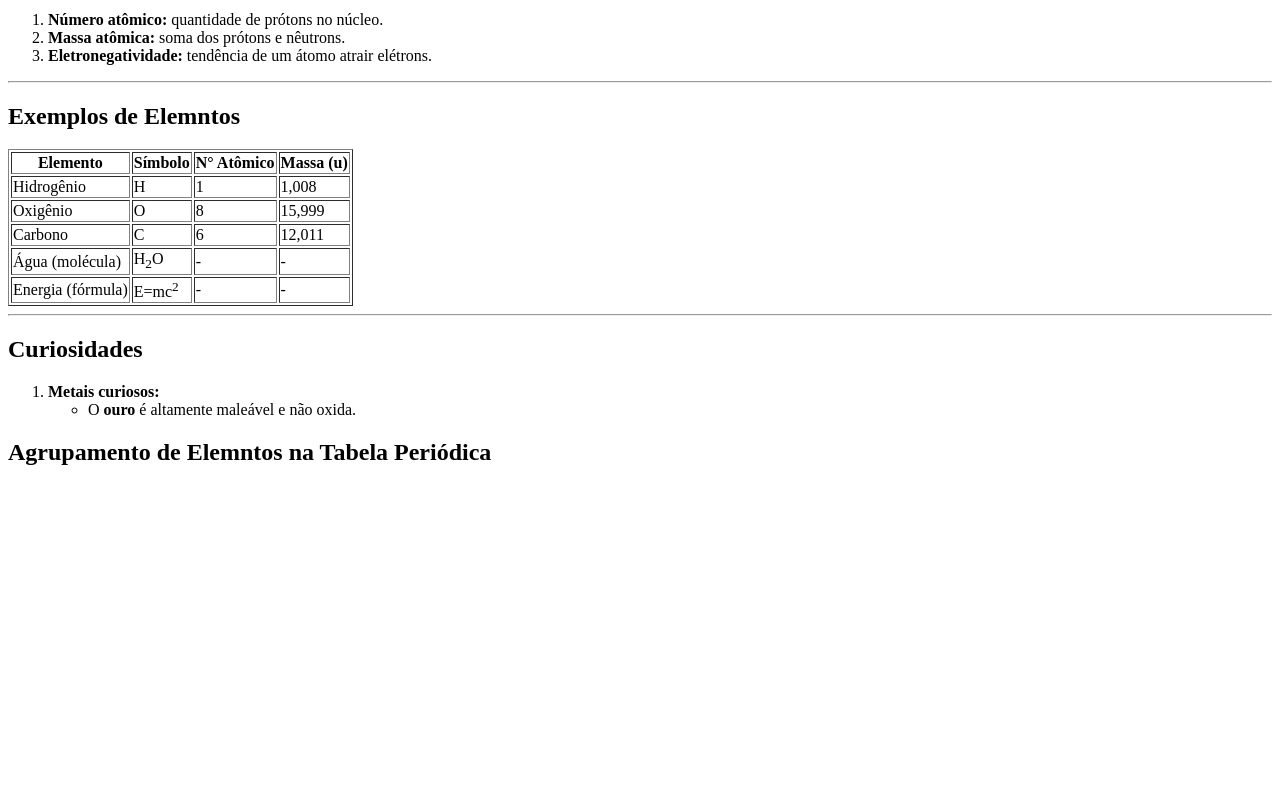
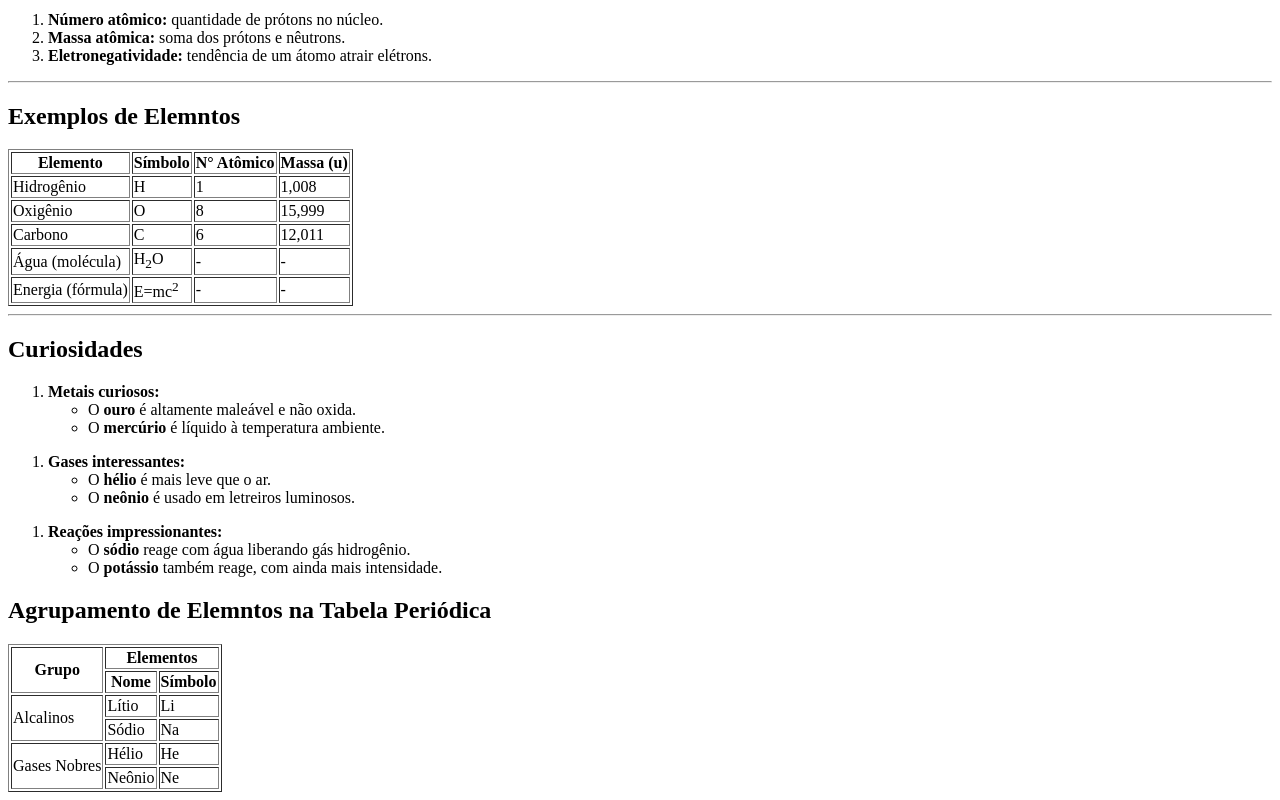
Before and after one commit to Airi1102/Exerc-cio-Revis-o, a plain HTML site: page index.html in a window 1280 px wide. Shown: the part 444-1244 px from the top of the page. Before the commit the page ends 930 px from the top, so only its background shows below. Drawn offline with Linux system fonts and the light colour scheme.

Commit message:
Ateração final

```diff
--- a/index.html
+++ b/index.html
@@ -75,10 +75,55 @@
         <li><b>Metais curiosos:</b></li>
         <ul>
             <li>O <b>ouro</b> é altamente maleável e não oxida.</li>
-
+            <li>O <b>mercúrio</b> é líquido à temperatura ambiente.</li>
+        </ul>
+    </ol>
+    <ol>
+        <li><b>Gases interessantes:</b></li>
+        <ul>
+            <li>O <b>hélio</b> é mais leve que o ar.</li>
+            <li>O <b>neônio</b> é usado em letreiros luminosos.</li>
+        </ul>
+    </ol>
+    <ol>
+        <li><b>Reações impressionantes:</b></li>
+        <ul>
+            <li>O <b>sódio</b> reage com água liberando gás hidrogênio.</li>
+            <li>O <b>potássio</b> também reage, com ainda mais intensidade.</li>
         </ul>
     </ol>
     <h2>Agrupamento de Elemntos na Tabela Periódica</h2>
-
+    <table border="1">
+        <thead>
+            <tr>
+                <th rowspan="2">Grupo</th></h4>
+                <th colspan="2">Elementos</th></h4>
+            </tr>
+            <tr>
+                <th>Nome</th></h4>
+                <th>Símbolo</th></h4>
+            </tr>
+        </thead>
+        <tbody>
+            <tr>
+                <td rowspan="2">Alcalinos</td></h4>
+                <td>Lítio</td></h4>
+                <td>Li</td></h4>
+            </tr>
+            <tr>
+                <td>Sódio</td></h4>
+                <td>Na</td></h4>
+            </tr>
+            <tr>
+                <td rowspan="2">Gases Nobres</td></h4>
+                <td>Hélio</td></h4>
+                <td>He</td></h4>
+            </tr>
+            <tr>
+                <td>Neônio</td></h4>
+                <td>Ne</td></h4>
+            </tr>
+        </tbody>
+    </table>
 </body>
 </html>
```
